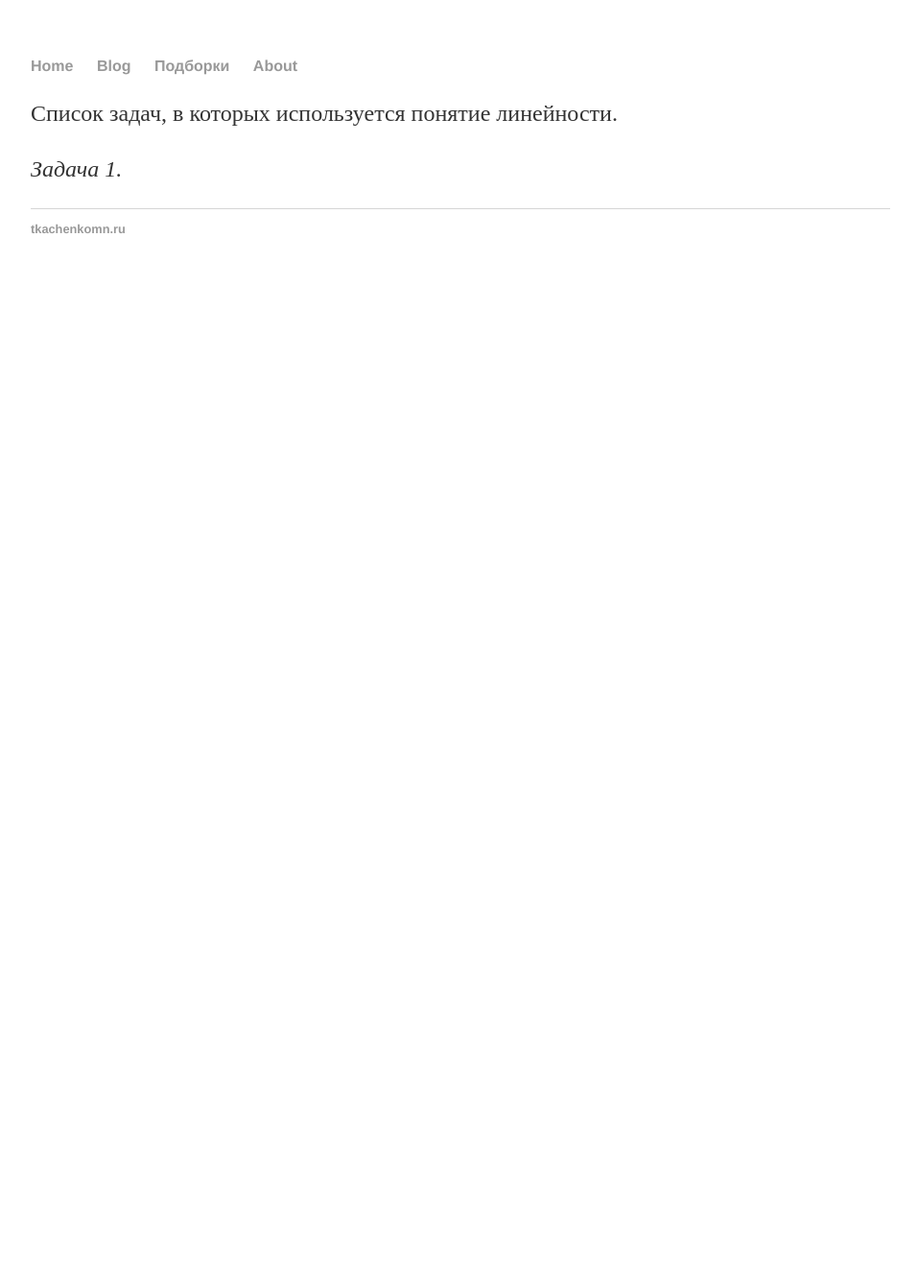
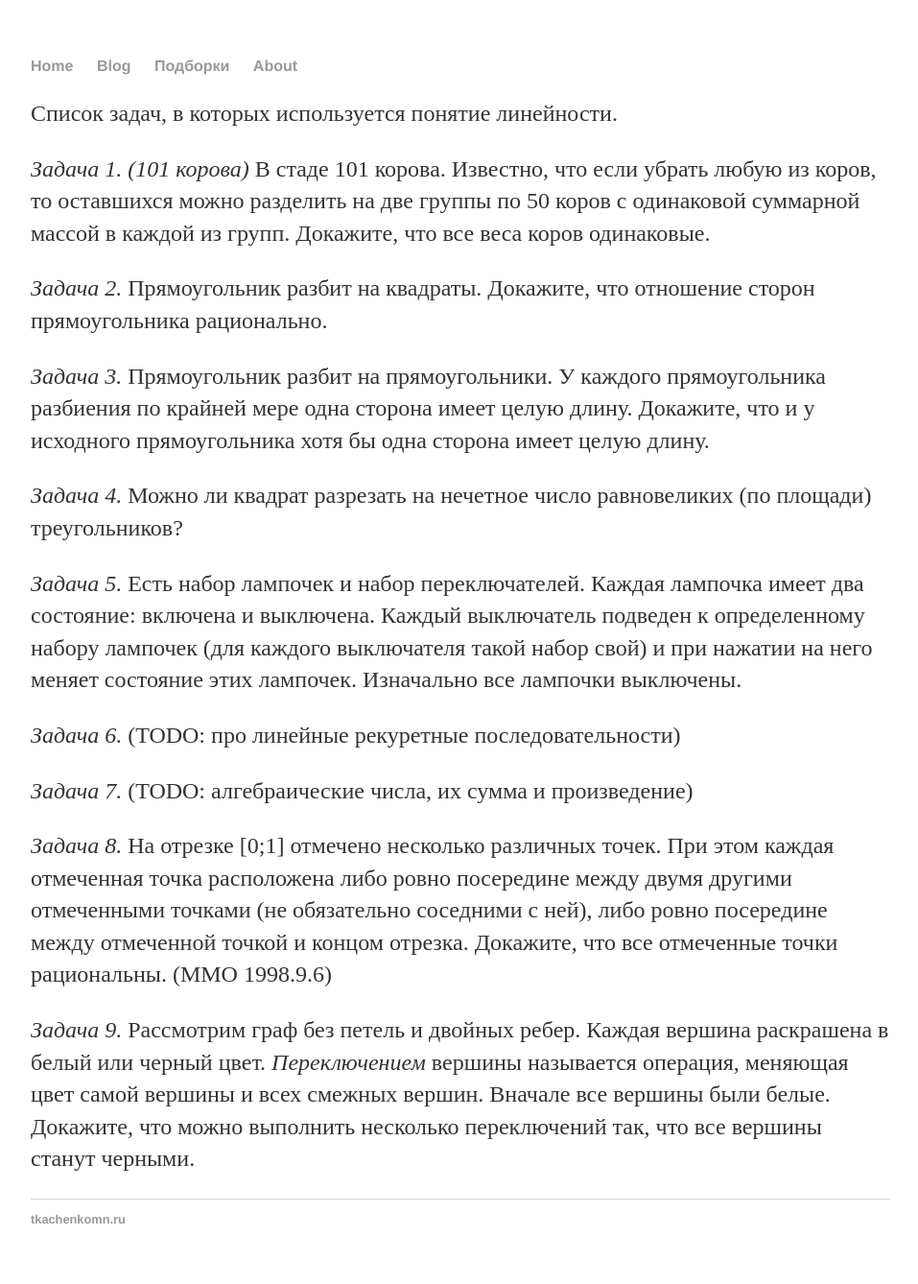
Before and after one commit to mathgems/mathgems.github.io, a Jekyll site: the page built from selected/linearity.md, in a window 1280 px wide. Shown: the whole page at 96% size, without its empty margins (160-1117 px from the left). Built offline with Jekyll 4.4.1, drawn with Linux system fonts in a browser that asks for light colours; our own code applies the rules of GitHub Pages for plain Markdown files; before the commit the page ends 900 px from its top, so only the background shows below that.

Commit message:
Update linearity.md

```diff
--- a/selected/linearity.md
+++ b/selected/linearity.md
@@ -1,8 +1,24 @@
 ---
 layout: default
-title: tmn, ttt
+title: Линейность:: tmn, ttt
 ---
 
 Список задач, в которых используется понятие линейности.
 
-*Задача 1.*
+*Задача 1. (101 корова)* В стаде 101 корова. Известно, что если убрать любую из коров, то оставшихся можно разделить на две группы по 50 коров с одинаковой суммарной массой в каждой из групп. Докажите, что все веса коров одинаковые.
+
+*Задача 2.* Прямоугольник разбит на квадраты. Докажите, что отношение сторон прямоугольника рационально.
+
+*Задача 3.* Прямоугольник разбит на прямоугольники. У каждого прямоугольника разбиения по крайней мере одна сторона имеет целую длину. Докажите, что и у исходного прямоугольника хотя бы одна сторона имеет целую длину.
+
+*Задача 4.* Можно ли квадрат разрезать на нечетное число равновеликих (по площади) треугольников?
+
+*Задача 5.* Есть набор лампочек и набор переключателей. Каждая лампочка имеет два состояние: включена и выключена. Каждый выключатель подведен к определенному набору лампочек (для каждого выключателя такой набор свой) и при нажатии на него меняет состояние этих лампочек. Изначально все лампочки выключены.
+
+*Задача 6.* (TODO: про линейные рекуретные последовательности)
+
+*Задача 7.* (TODO: алгебраические числа, их сумма и произведение)
+
+*Задача 8.* На отрезке [0;1] отмечено несколько различных точек. При этом каждая отмеченная точка расположена либо ровно посередине между двумя другими отмеченными точками (не обязательно соседними с ней), либо ровно посередине между отмеченной точкой и концом отрезка. Докажите, что все отмеченные точки рациональны. (ММО 1998.9.6)
+
+*Задача 9.* Рассмотрим граф без петель и двойных ребер. Каждая вершина раскрашена в белый или черный цвет. *Переключением* вершины называется операция, меняющая цвет самой вершины и всех смежных вершин. Вначале все вершины были белые. Докажите, что можно выполнить несколько переключений так, что все вершины станут черными.
```
